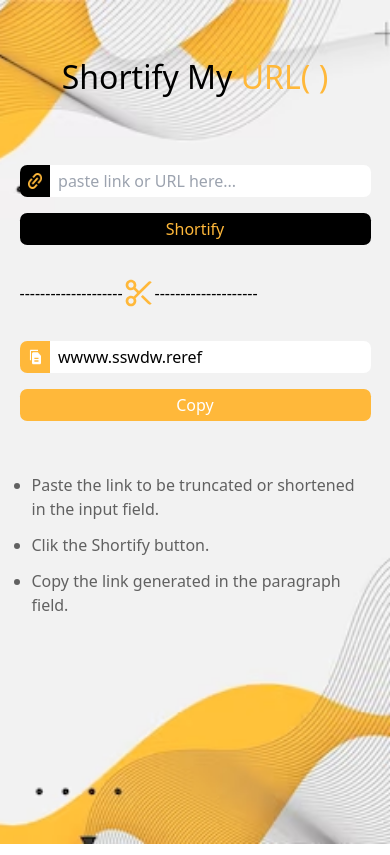
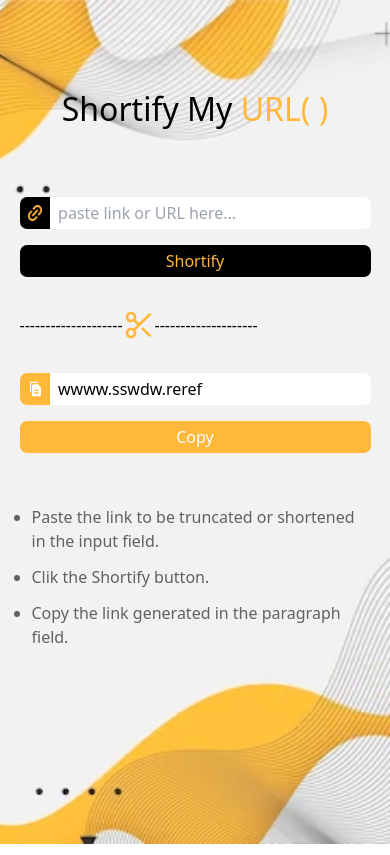
Before and after one commit to PrimeFord/URL_shortener, a React (Vite) app: page / in a window 390 px wide. Built offline with nearby package versions, Linux system fonts and the light colour scheme.

Commit message:
feat: URL Shortener

```diff
--- a/src/Components/InputLink.jsx
+++ b/src/Components/InputLink.jsx
@@ -7,7 +7,7 @@ const InputLink = ({ setInputValue }) => {
     setValue("");
   };
   return (
-    <div>
+    <div className="mt-8 lg:mt-0">
       <p className="font-[400] text-[2rem] lg:text-[5rem]">
         {" "}
         Shortify My <span className="text-[#ffb83a]"> URL( )</span>
```
